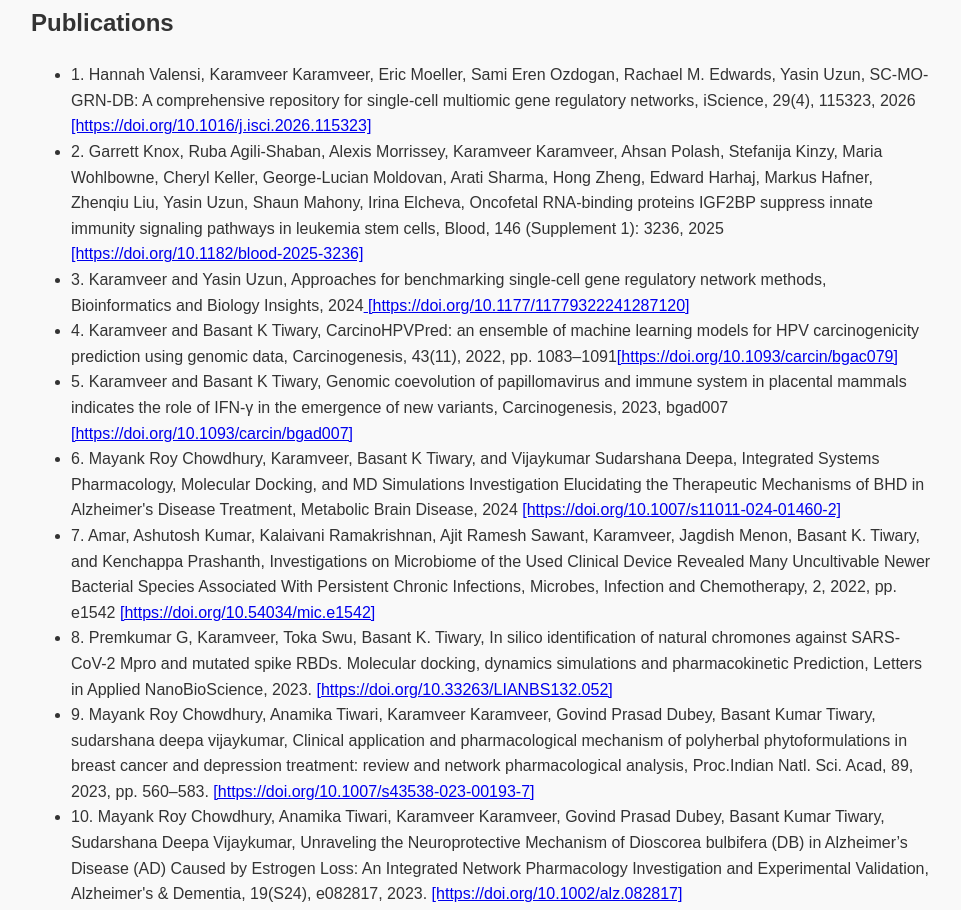
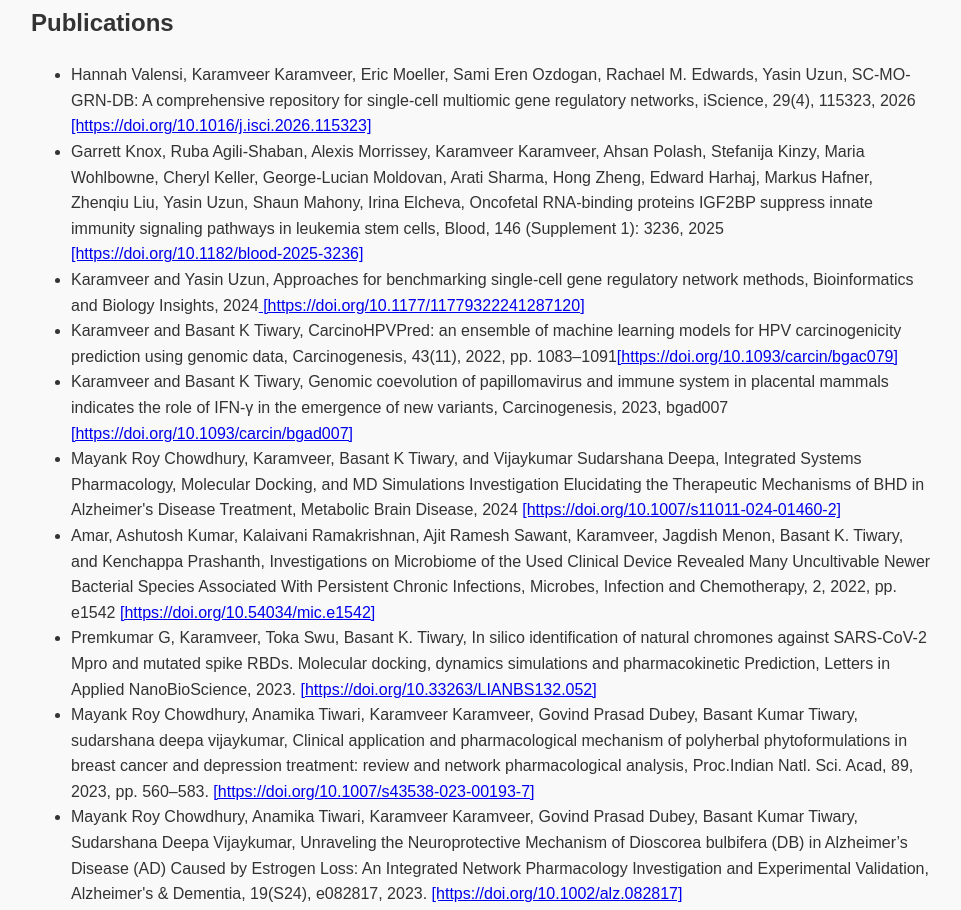
Before and after one commit to karamveerverma37/karamveerverma37.github.io, a plain HTML site: page index.html in a window 1280 px wide. Shown: the part 1100-2010 px from the top of the page, without its empty margins (159-1120 px from the left). Drawn offline with Linux system fonts and the light colour scheme.

Commit message:
updated papers

```diff
--- a/index.html
+++ b/index.html
@@ -52,16 +52,16 @@
     <section id="publications">
       <h2>Publications</h2>
       <ul>
-	<li>1. Hannah Valensi, Karamveer Karamveer, Eric Moeller, Sami Eren Ozdogan, Rachael M. Edwards, Yasin Uzun, SC-MO-GRN-DB: A comprehensive repository for single-cell multiomic gene regulatory networks, iScience, 29(4), 115323, 2026<a href="#"> [https://doi.org/10.1016/j.isci.2026.115323]</a></li>
-        <li>2. Garrett Knox, Ruba Agili-Shaban, Alexis Morrissey, Karamveer Karamveer, Ahsan Polash, Stefanija Kinzy, Maria Wohlbowne, Cheryl Keller, George-Lucian Moldovan, Arati Sharma, Hong Zheng, Edward Harhaj, Markus Hafner, Zhenqiu Liu, Yasin Uzun, Shaun Mahony, Irina Elcheva, Oncofetal RNA-binding proteins IGF2BP suppress innate immunity signaling pathways in leukemia stem cells, Blood, 146 (Supplement 1): 3236, 2025<a href="#"> [https://doi.org/10.1182/blood-2025-3236]</a></li>
-	<li>3. Karamveer and Yasin Uzun, Approaches for benchmarking single-cell gene regulatory network methods, Bioinformatics and Biology Insights, 2024<a href="#"> [https://doi.org/10.1177/11779322241287120]</a></li>
-	<li>4. Karamveer and Basant K Tiwary, CarcinoHPVPred: an ensemble of machine learning models for HPV carcinogenicity prediction using genomic data, Carcinogenesis, 43(11), 2022, pp. 1083–1091<a href="#">[https://doi.org/10.1093/carcin/bgac079]</a></li>
-	<li>5. Karamveer and Basant K Tiwary, Genomic coevolution of papillomavirus and immune system in placental mammals indicates the role of IFN-γ in the emergence of new variants, Carcinogenesis, 2023, bgad007 <a href="#">[https://doi.org/10.1093/carcin/bgad007]</a></li>
-	<li>6. Mayank Roy Chowdhury, Karamveer, Basant K Tiwary, and  Vijaykumar Sudarshana Deepa, Integrated Systems Pharmacology, Molecular Docking, and MD Simulations Investigation Elucidating the Therapeutic Mechanisms of BHD in Alzheimer's Disease Treatment, Metabolic Brain Disease, 2024 <a href="#">[https://doi.org/10.1007/s11011-024-01460-2]</a></li>
-	<li>7. Amar, Ashutosh Kumar, Kalaivani Ramakrishnan, Ajit Ramesh Sawant, Karamveer, Jagdish Menon, Basant K. Tiwary, and Kenchappa Prashanth, Investigations on Microbiome of the Used Clinical Device Revealed Many Uncultivable Newer Bacterial Species Associated With Persistent Chronic Infections, Microbes, Infection and Chemotherapy, 2, 2022, pp. e1542  <a href="#">[https://doi.org/10.54034/mic.e1542]</a></li>
-	<li>8. Premkumar G, Karamveer, Toka Swu, Basant K. Tiwary, In silico identification of natural chromones against SARS-CoV-2 Mpro and mutated spike RBDs. Molecular docking, dynamics simulations and pharmacokinetic Prediction, Letters in Applied NanoBioScience, 2023.  <a href="#">[https://doi.org/10.33263/LIANBS132.052]</a></li>
-	<li>9. Mayank Roy Chowdhury, Anamika Tiwari, Karamveer Karamveer, Govind Prasad Dubey, Basant Kumar Tiwary, sudarshana deepa vijaykumar, Clinical application and pharmacological mechanism of polyherbal phytoformulations in breast cancer and depression treatment: review and network pharmacological analysis, Proc.Indian Natl. Sci. Acad, 89, 2023, pp. 560–583. <a href="#">[https://doi.org/10.1007/s43538-023-00193-7]</a></li>
-	<li>10. Mayank Roy Chowdhury, Anamika Tiwari, Karamveer Karamveer, Govind Prasad Dubey, Basant Kumar Tiwary, Sudarshana Deepa Vijaykumar, Unraveling the Neuroprotective Mechanism of Dioscorea bulbifera (DB) in Alzheimer’s Disease (AD) Caused by Estrogen Loss: An Integrated Network Pharmacology Investigation and Experimental Validation, Alzheimer's & Dementia, 19(S24), e082817, 2023. <a href="#">[https://doi.org/10.1002/alz.082817]</a></li>
+	<li> Hannah Valensi, Karamveer Karamveer, Eric Moeller, Sami Eren Ozdogan, Rachael M. Edwards, Yasin Uzun, SC-MO-GRN-DB: A comprehensive repository for single-cell multiomic gene regulatory networks, iScience, 29(4), 115323, 2026<a href="#"> [https://doi.org/10.1016/j.isci.2026.115323]</a></li>
+        <li> Garrett Knox, Ruba Agili-Shaban, Alexis Morrissey, Karamveer Karamveer, Ahsan Polash, Stefanija Kinzy, Maria Wohlbowne, Cheryl Keller, George-Lucian Moldovan, Arati Sharma, Hong Zheng, Edward Harhaj, Markus Hafner, Zhenqiu Liu, Yasin Uzun, Shaun Mahony, Irina Elcheva, Oncofetal RNA-binding proteins IGF2BP suppress innate immunity signaling pathways in leukemia stem cells, Blood, 146 (Supplement 1): 3236, 2025<a href="#"> [https://doi.org/10.1182/blood-2025-3236]</a></li>
+	<li> Karamveer and Yasin Uzun, Approaches for benchmarking single-cell gene regulatory network methods, Bioinformatics and Biology Insights, 2024<a href="#"> [https://doi.org/10.1177/11779322241287120]</a></li>
+	<li> Karamveer and Basant K Tiwary, CarcinoHPVPred: an ensemble of machine learning models for HPV carcinogenicity prediction using genomic data, Carcinogenesis, 43(11), 2022, pp. 1083–1091<a href="#">[https://doi.org/10.1093/carcin/bgac079]</a></li>
+	<li> Karamveer and Basant K Tiwary, Genomic coevolution of papillomavirus and immune system in placental mammals indicates the role of IFN-γ in the emergence of new variants, Carcinogenesis, 2023, bgad007 <a href="#">[https://doi.org/10.1093/carcin/bgad007]</a></li>
+	<li> Mayank Roy Chowdhury, Karamveer, Basant K Tiwary, and  Vijaykumar Sudarshana Deepa, Integrated Systems Pharmacology, Molecular Docking, and MD Simulations Investigation Elucidating the Therapeutic Mechanisms of BHD in Alzheimer's Disease Treatment, Metabolic Brain Disease, 2024 <a href="#">[https://doi.org/10.1007/s11011-024-01460-2]</a></li>
+	<li> Amar, Ashutosh Kumar, Kalaivani Ramakrishnan, Ajit Ramesh Sawant, Karamveer, Jagdish Menon, Basant K. Tiwary, and Kenchappa Prashanth, Investigations on Microbiome of the Used Clinical Device Revealed Many Uncultivable Newer Bacterial Species Associated With Persistent Chronic Infections, Microbes, Infection and Chemotherapy, 2, 2022, pp. e1542  <a href="#">[https://doi.org/10.54034/mic.e1542]</a></li>
+	<li> Premkumar G, Karamveer, Toka Swu, Basant K. Tiwary, In silico identification of natural chromones against SARS-CoV-2 Mpro and mutated spike RBDs. Molecular docking, dynamics simulations and pharmacokinetic Prediction, Letters in Applied NanoBioScience, 2023.  <a href="#">[https://doi.org/10.33263/LIANBS132.052]</a></li>
+	<li> Mayank Roy Chowdhury, Anamika Tiwari, Karamveer Karamveer, Govind Prasad Dubey, Basant Kumar Tiwary, sudarshana deepa vijaykumar, Clinical application and pharmacological mechanism of polyherbal phytoformulations in breast cancer and depression treatment: review and network pharmacological analysis, Proc.Indian Natl. Sci. Acad, 89, 2023, pp. 560–583. <a href="#">[https://doi.org/10.1007/s43538-023-00193-7]</a></li>
+	<li> Mayank Roy Chowdhury, Anamika Tiwari, Karamveer Karamveer, Govind Prasad Dubey, Basant Kumar Tiwary, Sudarshana Deepa Vijaykumar, Unraveling the Neuroprotective Mechanism of Dioscorea bulbifera (DB) in Alzheimer’s Disease (AD) Caused by Estrogen Loss: An Integrated Network Pharmacology Investigation and Experimental Validation, Alzheimer's & Dementia, 19(S24), e082817, 2023. <a href="#">[https://doi.org/10.1002/alz.082817]</a></li>
 
         <!-- Add more as needed -->
       </ul>
```
